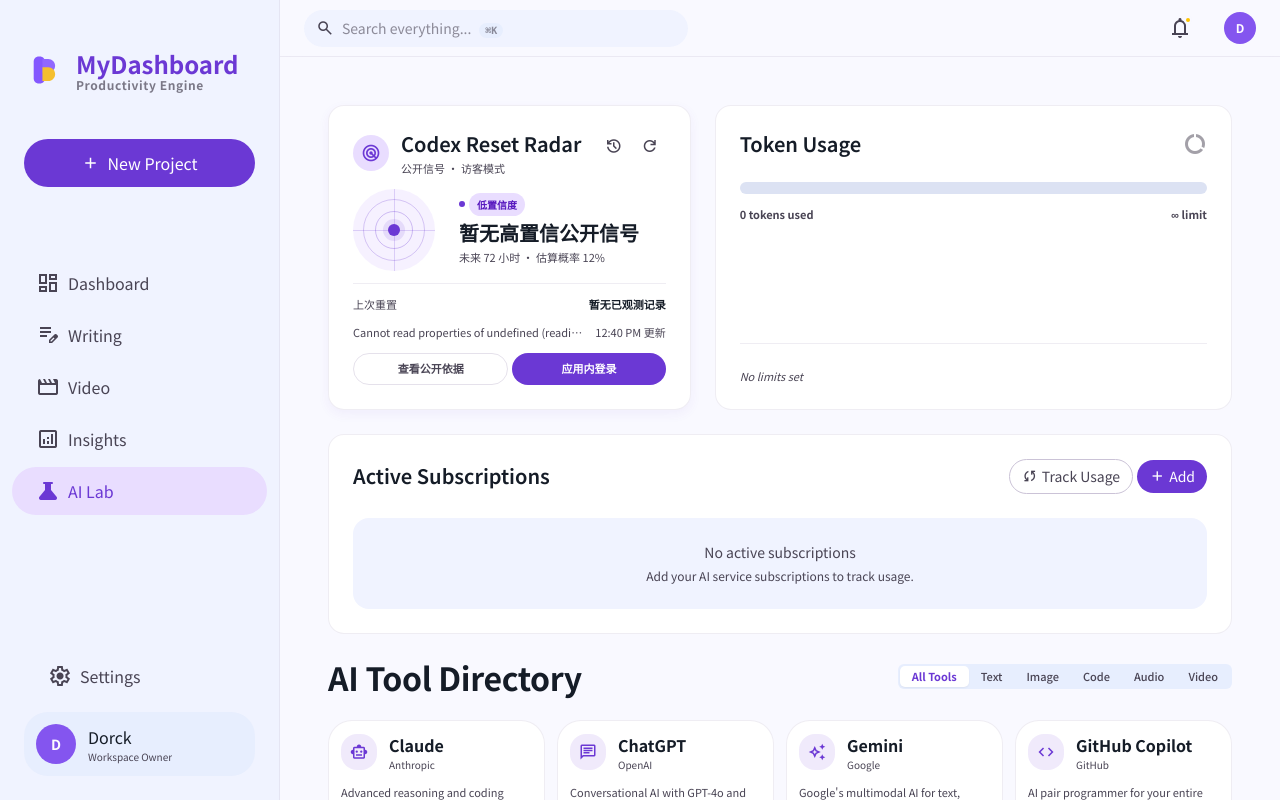
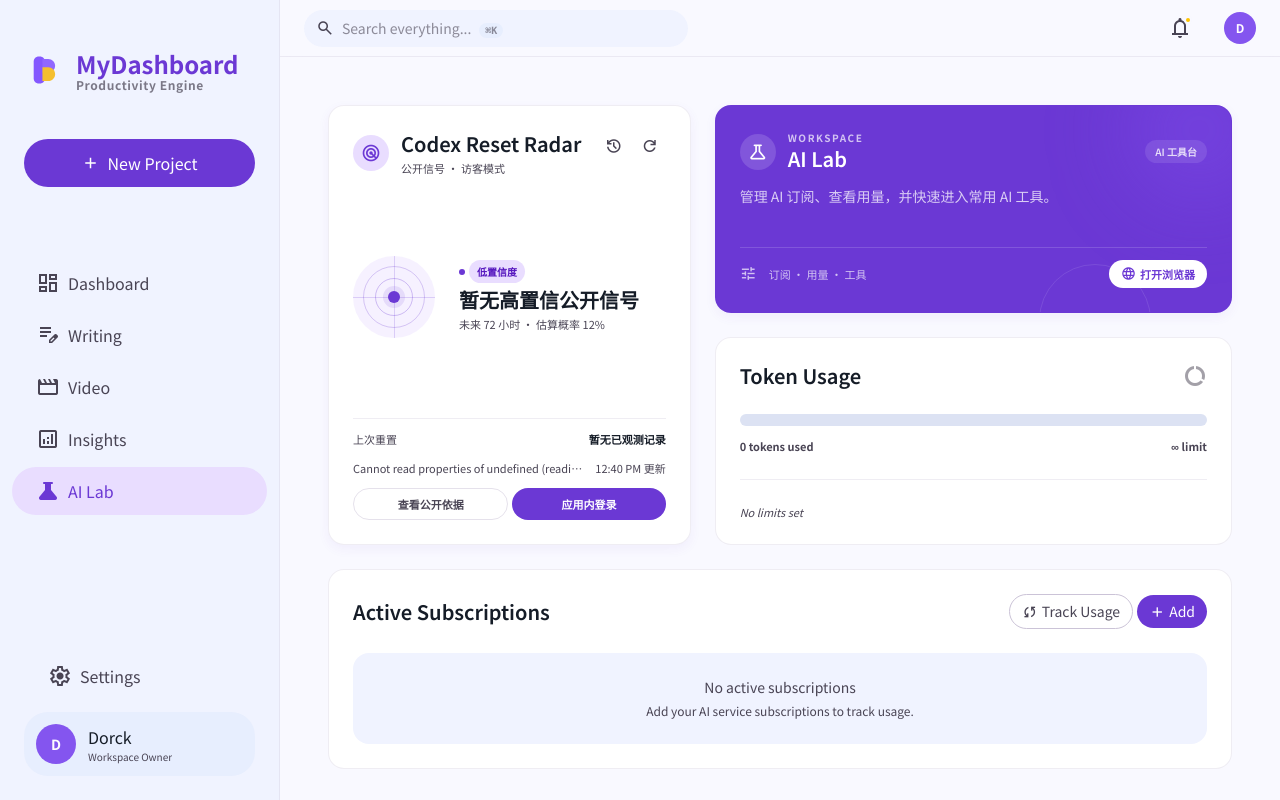
Before and after one commit to Moosphan/DorckSpace, a React (Vite) app: page /ai-lab in a window 1280 px wide. Built offline with nearby package versions, Linux system fonts and the light colour scheme.

Commit message:
feat: restore AI Lab overview card

```diff
--- /dev/null
+++ b/src/renderer/modules/ai-lab/components/AILabOverviewCard.tsx
@@ -0,0 +1,47 @@
+interface AILabOverviewCardProps {
+  onOpenBrowser: () => void
+}
+
+export function AILabOverviewCard({ onOpenBrowser }: AILabOverviewCardProps) {
+  return (
+    <article className="relative h-full min-h-[190px] overflow-hidden rounded-lg border border-primary/20 bg-primary text-on-primary p-md shadow-ambient">
+      <div className="pointer-events-none absolute -right-10 -top-12 h-36 w-36 rounded-full bg-primary-container/35 blur-2xl" />
+      <div className="pointer-events-none absolute -bottom-16 right-20 h-28 w-28 rounded-full border border-on-primary/10" />
+
+      <div className="relative flex h-full flex-col justify-between">
+        <div>
+          <div className="mb-sm flex items-center justify-between gap-sm">
+            <div className="flex items-center gap-sm">
+              <div className="flex h-9 w-9 items-center justify-center rounded-2xl bg-on-primary/15 text-on-primary">
+                <span className="material-symbols-outlined text-[20px]">science</span>
+              </div>
+              <div>
+                <p className="text-[10px] font-bold uppercase tracking-[0.16em] text-on-primary/70">Workspace</p>
+                <h2 className="font-headline-sm text-headline-sm">AI Lab</h2>
+              </div>
+            </div>
+            <span className="rounded-full bg-on-primary/10 px-2.5 py-1 text-[10px] font-semibold text-on-primary/80">AI 工具台</span>
+          </div>
+          <p className="max-w-md text-body-sm leading-relaxed text-on-primary/75">
+            管理 AI 订阅、查看用量，并快速进入常用 AI 工具。
+          </p>
+        </div>
+
+        <div className="mt-md flex items-center justify-between gap-sm border-t border-on-primary/15 pt-sm">
+          <div className="flex items-center gap-sm text-[11px] text-on-primary/70">
+            <span className="material-symbols-outlined text-[17px]">tune</span>
+            <span>订阅 · 用量 · 工具</span>
+          </div>
+          <button
+            type="button"
+            onClick={onOpenBrowser}
+            className="flex items-center gap-xs rounded-full bg-on-primary px-3 py-1.5 text-[11px] font-bold text-primary transition-transform hover:brightness-105 active:scale-95"
+          >
+            <span className="material-symbols-outlined text-[15px]">language</span>
+            打开浏览器
+          </button>
+        </div>
+      </div>
+    </article>
+  )
+}
--- a/src/renderer/modules/ai-lab/index.tsx
+++ b/src/renderer/modules/ai-lab/index.tsx
@@ -5,6 +5,7 @@
 import { EmbeddedBrowser } from './components/EmbeddedBrowser'
 import { ResetRadarCard } from './components/ResetRadarCard'
 import { ResetRadarHistoryModal } from './components/ResetRadarHistoryModal'
+import { AILabOverviewCard } from './components/AILabOverviewCard'
 
 export default function AILab() {
   const [showBrowser, setShowBrowser] = useState(false)
@@ -47,7 +48,7 @@
   return (
     <div className="p-lg space-y-md animate-fade-in max-w-[1280px] mx-auto w-full">
       {/* Radar + Token Usage */}
-      <div className="grid grid-cols-12 gap-gutter items-stretch">
+      <div className="grid grid-cols-12 gap-gutter items-stretch lg:min-h-[420px]">
         <div className="col-span-12 lg:col-span-5">
           <ResetRadarCard
             onOpenStatus={handleOpenTool}
@@ -57,8 +58,13 @@
             refreshKey={accountRefreshKey}
           />
         </div>
-        <div className="col-span-12 lg:col-span-7">
-          <TokenUsage />
+        <div className="col-span-12 grid gap-gutter lg:col-span-7 lg:grid-rows-2">
+          <div className="min-h-0">
+            <AILabOverviewCard onOpenBrowser={() => handleOpenTool('https://chat.openai.com')} />
+          </div>
+          <div className="min-h-0">
+            <TokenUsage />
+          </div>
         </div>
       </div>
 
```
